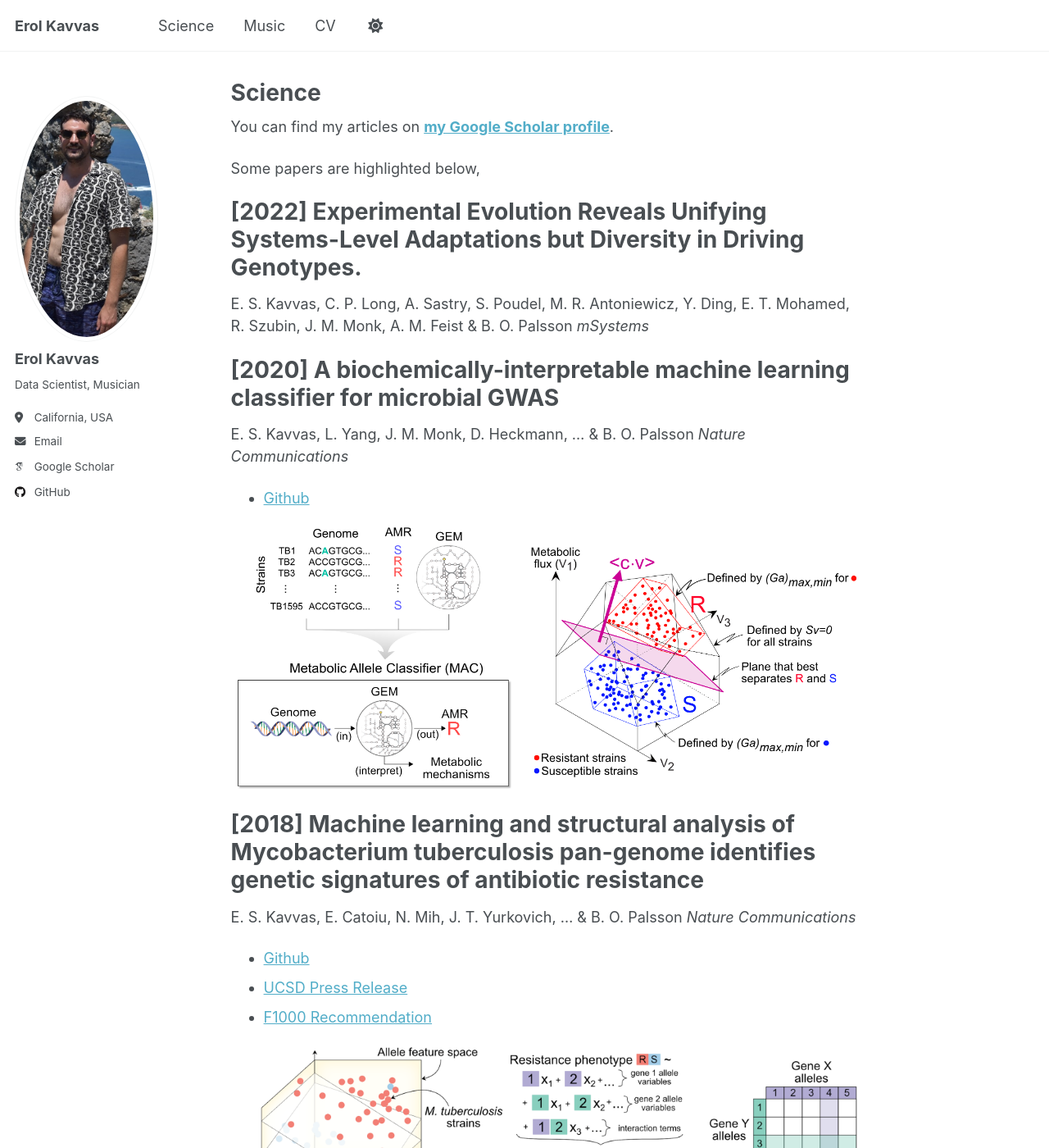
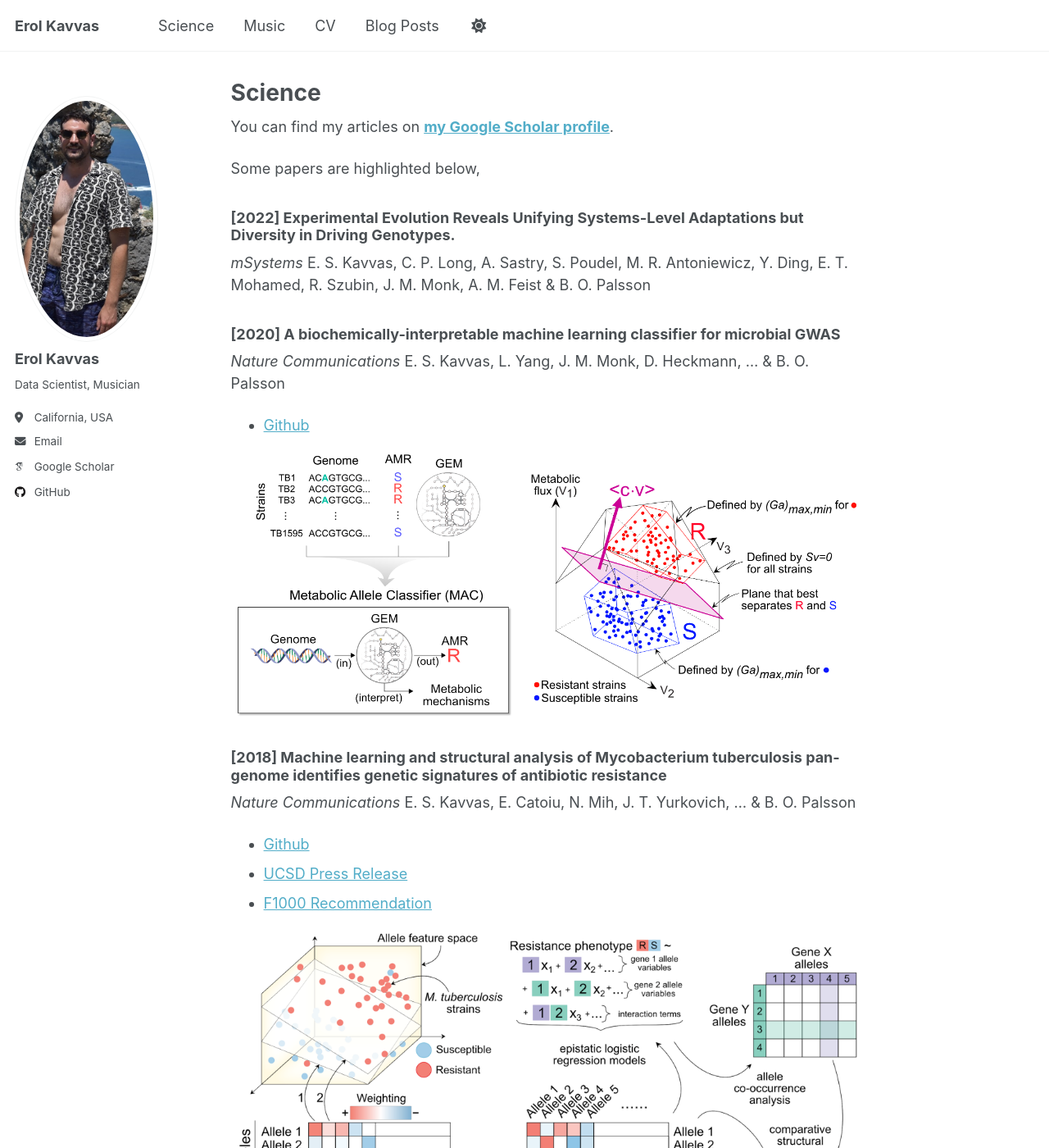
Before and after one commit to erolkavvas/erolkavvas.github.io, a Jekyll site: the page built from _pages/science.md, in a window 1280 px wide and 1400 px high. Shown: the whole window at 82% size. Built offline with Jekyll 4.4.1, drawn with Linux system fonts in a browser that asks for light colours; some web fonts are replaced.

Commit message:
add blog fix science

```diff
--- a/_data/navigation.yml
+++ b/_data/navigation.yml
@@ -15,8 +15,7 @@ main:
   # - title: "Portfolio"
   #   url: /portfolio/
 
-  # - title: "Blog Posts"
-  #   url: /year-archive/
+
 
 
 
@@ -35,6 +34,9 @@ main:
   - title: "CV"
     url: /cv/
 
+  - title: "Blog Posts"
+    url: /year-archive/
+
   # - title: "CV"
   #   url: /cv-json/
 
--- a/_pages/science.md
+++ b/_pages/science.md
@@ -13,17 +13,20 @@ You can find my articles on [**my Google Scholar profile**](https://scholar.goog
 
 Some papers are highlighted below,
 
-# [**2022**] Experimental Evolution Reveals Unifying Systems-Level Adaptations but Diversity in Driving Genotypes.
-E. S. Kavvas, C. P. Long, A. Sastry, S. Poudel, M. R. Antoniewicz, Y. Ding, E. T. Mohamed, R. Szubin, J. M. Monk, A. M. Feist & B. O. Palsson _mSystems_
+### [**2022**] Experimental Evolution Reveals Unifying Systems-Level Adaptations but Diversity in Driving Genotypes.
+_mSystems_
+E. S. Kavvas, C. P. Long, A. Sastry, S. Poudel, M. R. Antoniewicz, Y. Ding, E. T. Mohamed, R. Szubin, J. M. Monk, A. M. Feist & B. O. Palsson
 
-# [**2020**] A biochemically-interpretable machine learning classifier for microbial GWAS
-E. S. Kavvas, L. Yang, J. M. Monk, D. Heckmann, … & B. O. Palsson _Nature Communications_
+### [**2020**] A biochemically-interpretable machine learning classifier for microbial GWAS
+_Nature Communications_
+E. S. Kavvas, L. Yang, J. M. Monk, D. Heckmann, … & B. O. Palsson
 - [Github](https://github.com/erolkavvas/metabolic-allele-classifiers)
 
 ![Erol MAC]({{ "/images/publications__MAC_overview.png" | prepend: site.baseurl }})
 
-# [**2018**] Machine learning and structural analysis of Mycobacterium tuberculosis pan-genome identifies genetic signatures of antibiotic resistance
-E. S. Kavvas, E. Catoiu, N. Mih, J. T. Yurkovich, … & B. O. Palsson _Nature Communications_
+### [**2018**] Machine learning and structural analysis of Mycobacterium tuberculosis pan-genome identifies genetic signatures of antibiotic resistance
+_Nature Communications_
+E. S. Kavvas, E. Catoiu, N. Mih, J. T. Yurkovich, … & B. O. Palsson
 - [Github](https://github.com/erolkavvas/microbial_AMR_ML)
 - [UCSD Press Release](https://today.ucsd.edu/story/machine_learning_identifies_antibiotic_resistance_genes_in_tuberculosis_causing_bacteria)
 - [F1000 Recommendation](https://archive.connect.h1.co/article/734245483/)
```
